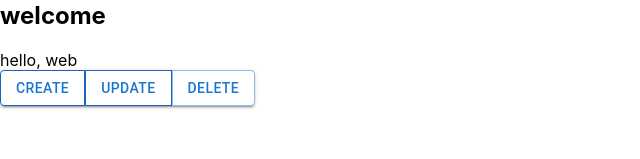
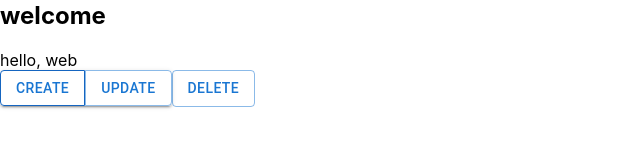
Before and after one commit to tmdeksdl/W10, a React (Create React App) app: page / in a window 1280 px wide. Shown: the part 141-300 px from the top of the page, without its empty margins (0-640 px from the left). Built offline with nearby package versions, Linux system fonts and the light colour scheme.

Commit message:
src/App 수정

```diff
--- a/src/App.js
+++ b/src/App.js
@@ -5,7 +5,7 @@ import ButtonGroup from '@mui/material/ButtonGroup';
 
 //component 이름은 대문자로 시작해야함
 //최상위 태그가 하나로 묶여 있어야함
-function HeaderTag(){
+function Header(){
   return <header><h1><a href="/">WWW</a></h1></header>
 }
 function Nav(props){
@@ -18,13 +18,21 @@ function Nav(props){
   </ol>
 </nav>
 }
-function ArticleTag(props){
+function Article(props){
   return <article>
   <h2>{props.title}</h2>
   {props.body}
 </article>
 }
-
+function createHandler(){
+  alert("create")
+}
+function updateHandler(){
+  alert("update")
+}
+function deleteHandler(){
+  alert("delete")
+}
 function App() {
   const topics = [
     {id:1, title:'html', body:'html is...'},
@@ -32,14 +40,16 @@ function App() {
   ]
   return (
     <div>
-      <HeaderTag></HeaderTag>
+      <Header onSelect={() => {
+        alert("header!!");
+      }}></Header>
       <Nav data={topics}></Nav>
-      <ArticleTag title="welcome" body="hello, web"></ArticleTag>
+      <Article title="welcome" body="hello, web"></Article>
       <ButtonGroup variant="contained" aria-label="outlined primary button group">
-        <Button variant="outlined">create</Button>
-        <Button variant="outlined">update</Button>
-        <Button variant="outlined">delete</Button>
+        <Button variant="outlined" onClick={createHandler}>create</Button>
+        <Button variant="outlined" onClick={updateHandler}>update</Button>
       </ButtonGroup>
+      <Button variant="outlined" onClick={deleteHandler}>delete</Button>
 
     </div>
   );
```
